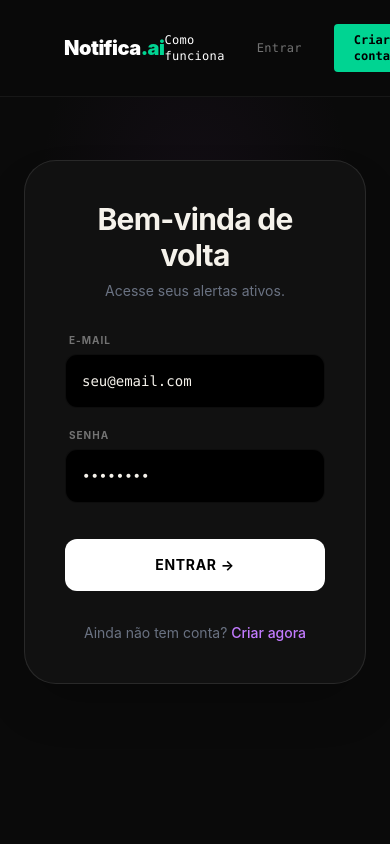
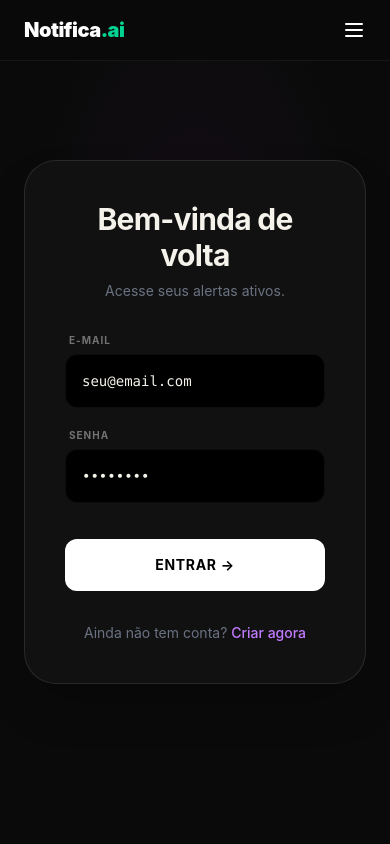
Before and after one commit to Aishabrito/notifica-ai, a React (Vite) app in the folder frontend/: page /login in a window 390 px wide. Shown: the top 844 px of the page. Built offline with nearby package versions, Linux system fonts and the light colour scheme; no server answers.

Commit message:
fix responsividade navbar e footer

```diff
--- a/frontend/src/components/footer.tsx
+++ b/frontend/src/components/footer.tsx
@@ -1,9 +1,11 @@
 export const Footer = () => (
-  <footer className="border-t border-neutral-900 px-16 py-10 flex justify-between items-center">
+  <footer className="border-t border-neutral-900 px-6 md:px-16 py-10 flex flex-col md:flex-row justify-between items-center gap-4 md:gap-0">
     <div className="font-black text-lg tracking-tight">
       Notifica<span className="text-emerald-400">.ai</span>
     </div>
-    <div className="font-mono text-xs text-neutral-800">© 2025 Notifica.ai</div>
+    <div className="font-mono text-xs text-neutral-800">
+      © 2025 Notifica.ai
+    </div>
     <div className="font-mono text-xs text-neutral-700">
       por <span className="text-neutral-600">Aisha Brito · UFRJ</span>
     </div>
--- a/frontend/src/components/navbar.tsx
+++ b/frontend/src/components/navbar.tsx
@@ -1,3 +1,4 @@
+import { useState } from "react";
 import { Link, useNavigate } from "react-router-dom";
 import { useAuth } from "../contexts/AuthContext";
 
@@ -8,19 +9,41 @@ interface NavbarProps {
 export const Navbar = ({ logado = false }: NavbarProps) => {
   const { usuario, logout } = useAuth();
   const navigate = useNavigate();
+  const [menuAberto, setMenuAberto] = useState(false); // ⬅️ Controla o menu no celular
 
   const handleLogout = async () => {
     await logout();
     navigate("/");
   };
 
+  const fecharMenu = () => setMenuAberto(false);
+
   return (
-    <nav className="fixed top-0 left-0 right-0 z-50 flex justify-between items-center px-16 py-6 bg-neutral-950/95 backdrop-blur border-b border-neutral-900">
-      <Link to="/" className="font-black text-xl tracking-tight text-white">
+    <nav className="fixed top-0 left-0 right-0 z-50 bg-neutral-950/95 backdrop-blur border-b border-neutral-900">
+      {/* Container Principal */}
+      <div className="flex justify-between items-center px-6 md:px-16 py-4 md:py-6">
+        <Link to="/" onClick={fecharMenu} className="font-black text-xl tracking-tight text-white">
           Notifica<span className="text-emerald-400">.ai</span>
         </Link>
 
-      <div className="flex items-center gap-8">
+        {/* 🍔 Ícone do Menu Hambúrguer (Aparece só no Celular) */}
+        <button
+          onClick={() => setMenuAberto(!menuAberto)}
+          className="md:hidden text-white focus:outline-none"
+        >
+          <svg className="w-6 h-6" fill="none" stroke="currentColor" viewBox="0 0 24 24">
+            {menuAberto ? (
+              // Ícone de "X" (Fechar)
+              <path strokeLinecap="round" strokeLinejoin="round" strokeWidth={2} d="M6 18L18 6M6 6l12 12" />
+            ) : (
+              // Ícone de Hambúrguer (Abrir)
+              <path strokeLinecap="round" strokeLinejoin="round" strokeWidth={2} d="M4 6h16M4 12h16M4 18h16" />
+            )}
+          </svg>
+        </button>
+
+        {/* 💻 Menu Desktop (Escondido no Celular, aparece de Tablet para cima) */}
+        <div className="hidden md:flex items-center gap-8">
           {logado ? (
             <>
               <span className="font-mono text-xs text-neutral-500 tracking-wide">
@@ -47,6 +70,41 @@ export const Navbar = ({ logado = false }: NavbarProps) => {
             </>
           )}
         </div>
+      </div>
+
+      {/* 📱 Menu Mobile (Desce quando clica no hambúrguer) */}
+      {menuAberto && (
+        <div className="md:hidden absolute top-full left-0 w-full bg-neutral-950/95 backdrop-blur-md border-b border-neutral-900 p-6 flex flex-col gap-6 shadow-2xl">
+          {logado ? (
+            <>
+              <span className="font-mono text-xs text-neutral-500 tracking-wide border-b border-neutral-800 pb-4">
+                {usuario?.email}
+              </span>
+              <button
+                onClick={() => {
+                  fecharMenu();
+                  handleLogout();
+                }}
+                className="w-full text-left font-mono text-xs text-red-400 tracking-wide py-2"
+              >
+                Sair da conta →
+              </button>
+            </>
+          ) : (
+            <>
+              <Link to="/como-funciona" onClick={fecharMenu} className="font-mono text-sm text-white tracking-wide">
+                Como funciona
+              </Link>
+              <Link to="/login" onClick={fecharMenu} className="font-mono text-sm text-neutral-400 hover:text-white transition-colors">
+                Entrar
+              </Link>
+              <Link to="/cadastro" onClick={fecharMenu} className="w-full text-center font-mono text-sm bg-emerald-400 text-black px-5 py-3 rounded font-bold mt-2">
+                Criar conta
+              </Link>
+            </>
+          )}
+        </div>
+      )}
     </nav>
   );
 };
```
Lines whose indentation alone changed are shown as unchanged.
